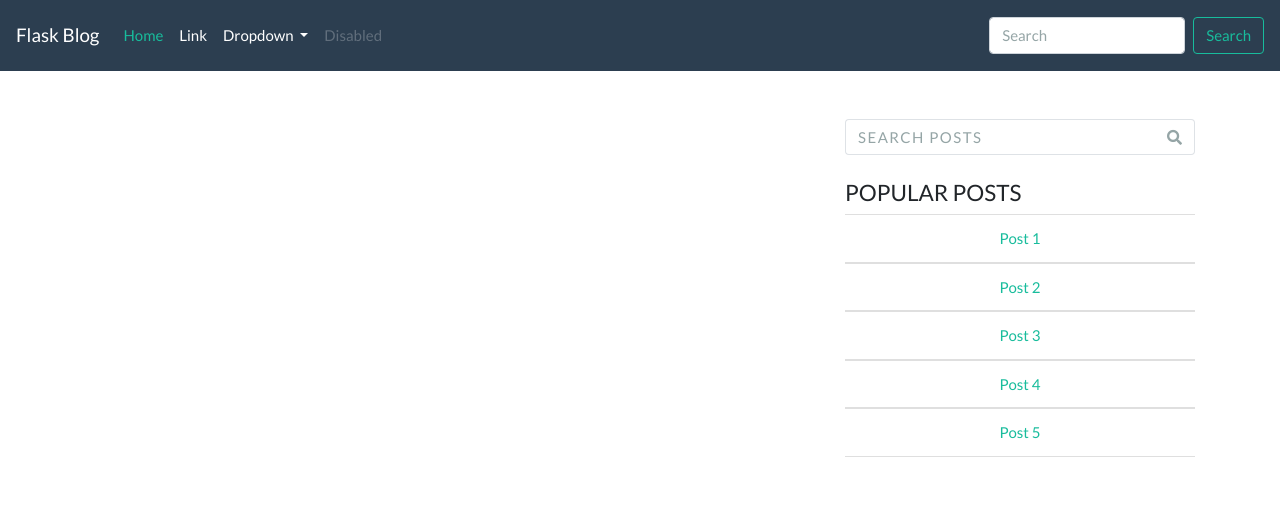
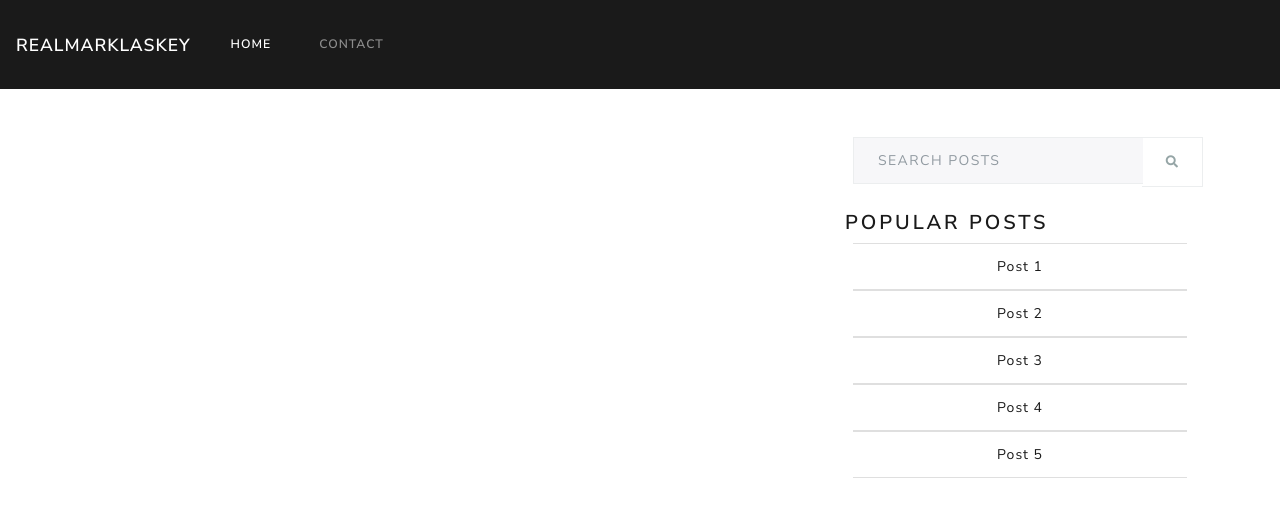
Before and after one commit to laskeym/flask_blog, a Flask app: page / in a window 1280 px wide. Shown: the top 517 px of the page. Run offline with Flask 2, Linux system fonts and the light colour scheme; data that the repository does not hold is empty; some libraries are stand-ins or nearby versions.

Commit message:
Finished up the home page

```diff
--- a/app/models.py
+++ b/app/models.py
@@ -1,4 +1,4 @@
-from app import db
+from app import app, db
 
 import datetime
 
@@ -18,6 +18,7 @@ import timeago
 SITE_WIDTH = 800
 oembed_providers = bootstrap_basic(OEmbedCache())
 
+
 class Posts(db.Model):
     __tablename__ = 'Posts'
 
@@ -29,7 +30,7 @@ class Posts(db.Model):
 
     @classmethod
     def all(cls):
-        return cls.query.order_by(sa.desc(cls.created_date)) # Return object
+        return cls.query.order_by(sa.desc(cls.created_date))  # Return object
 
     @classmethod
     def by_id(cls, id):
@@ -45,7 +46,8 @@ class Posts(db.Model):
 
     @property
     def html_content(self):
-        hilite = CodeHiliteExtension(linenums=False, css_class='highlight')
+        hilite = CodeHiliteExtension(linenums=False,
+                                     css_class='highlight my-3')
         extras = ExtraExtension()
         markdown_content = markdown(self.body, extensions=[hilite, extras])
         oembed_content = parse_html(
--- a/app/static/css/blog_index.css
+++ b/app/static/css/blog_index.css
@@ -1,6 +1,4 @@
-
-
-.post-title:hover {
+.post-title:hover, .social-media-btns a {
   text-decoration: none;
 }
 
@@ -30,6 +28,10 @@
   word-wrap: nowrap;
 }
 
+.share {
+  font-weight: bold;
+}
+
 #popular-posts li {
   border-left: none;
   border-right: none;
--- /dev/null
+++ b/app/static/css/blog_view.css
@@ -0,0 +1,6 @@
+.highlight {
+  background-color: #F5F5F5;
+  border: 1px solid #CCCCCC;
+  border-radius: 5px;
+  padding: 10px;
+}
--- a/app/templates/base.html
+++ b/app/templates/base.html
@@ -2,7 +2,7 @@
 <html lang="en">
 <head>
   <meta charset="UTF-8">
-  <link rel="stylesheet" href="https://bootswatch.com/4/flatly/bootstrap.min.css">
+  <link rel="stylesheet" href="https://bootswatch.com/4/lux/bootstrap.min.css">
   <!-- FONT AWESOME 5 -->
   <link rel="stylesheet" href="https://use.fontawesome.com/releases/v5.0.13/css/all.css" integrity="sha384-DNOHZ68U8hZfKXOrtjWvjxusGo9WQnrNx2sqG0tfsghAvtVlRW3tvkXWZh58N9jp" crossorigin="anonymous">
   {% block head %} {% endblock %}
@@ -10,7 +10,7 @@
 </head>
 <body>
   <nav class="navbar navbar-expand-lg navbar-dark bg-primary mb-5">
-    <a class="navbar-brand" href="#">Flask Blog</a>
+    <a class="navbar-brand" href="{{ url_for('index') }}">RealMarkLaskey</a>
     <button class="navbar-toggler" type="button" data-toggle="collapse" data-target="#navbarSupportedContent" aria-controls="navbarSupportedContent" aria-expanded="false" aria-label="Toggle navigation">
       <span class="navbar-toggler-icon"></span>
     </button>
@@ -18,30 +18,12 @@
     <div class="collapse navbar-collapse" id="navbarSupportedContent">
       <ul class="navbar-nav mr-auto">
         <li class="nav-item active">
-          <a class="nav-link" href="#">Home <span class="sr-only">(current)</span></a>
+          <a class="nav-link" href="{{ url_for('index') }}">Home <span class="sr-only">(current)</span></a>
         </li>
         <li class="nav-item">
-          <a class="nav-link" href="#">Link</a>
-        </li>
-        <li class="nav-item dropdown">
-          <a class="nav-link dropdown-toggle" href="#" id="navbarDropdown" role="button" data-toggle="dropdown" aria-haspopup="true" aria-expanded="false">
-            Dropdown
-          </a>
-          <div class="dropdown-menu" aria-labelledby="navbarDropdown">
-            <a class="dropdown-item" href="#">Action</a>
-            <a class="dropdown-item" href="#">Another action</a>
-            <div class="dropdown-divider"></div>
-            <a class="dropdown-item" href="#">Something else here</a>
-          </div>
-        </li>
-        <li class="nav-item">
-          <a class="nav-link disabled" href="#">Disabled</a>
+          <a class="nav-link" href="#">Contact</a>
         </li>
       </ul>
-      <form class="form-inline my-2 my-lg-0">
-        <input class="form-control mr-sm-2" type="search" placeholder="Search" aria-label="Search">
-        <button class="btn btn-outline-success my-2 my-sm-0" type="submit">Search</button>
-      </form>
     </div>
   </nav>
 
--- a/app/templates/blog_view.html
+++ b/app/templates/blog_view.html
@@ -2,6 +2,7 @@
 
 {% block head %}
 <link rel="stylesheet" href="{{ url_for('static', filename='css/vs.css') }}">
+<link rel="stylesheet" href="{{ url_for('static', filename='css/blog_view.css') }}">
 {% endblock %}
 
 {% block body %}
--- a/app/templates/index.html
+++ b/app/templates/index.html
@@ -5,7 +5,7 @@
 {% endblock %}
 
 {% block body %}
-  <div class="row">
+  <div class="row mb-4">
     <div class="col-sm-12 col-md-8">
       {% with messages = get_flashed_messages() %}
         {% if messages %}
@@ -33,28 +33,46 @@
         </div>
       {% endfor %}
 
+
+      <nav aria-label="Page navigation example">
+        <ul class="pagination justify-content-center">
           {% if prev_url %}
-        <a href="{{ prev_url }}">Previous</a>
+            <li class="page-item">
+              <a href="{{ prev_url }}" class="page-link" aria-label="Previous">
+                <span aria-hidden="true">&laquo;</span>
+                <span class="sr-only">Previous</span>
+              </a>
+            </li>
           {% endif %}
-
           {% for page in posts.iter_pages() %}
             {% if page %}
               {% if page != posts.page %}
-            <a href="{{ url_for('index', page=page) }}">{{ page }}</a>
+                <li class="page-item"><a href="{{ url_for('index', page=page) }}" class="page-link">{{ page }}</a></li>
               {% else %}
-            <strong>{{ page }}</strong>
+                <li class="page-item active">
+                  <span class="page-link">
+                    {{ page }}
+                    <span class="sr-only">(current)</span>
+                  </span>
+                </li>
               {% endif %}
             {% endif %}
           {% endfor %}
-
           {% if next_url %}
-        <a href="{{ next_url }}">Next</a>
+            <li class="page-item">
+              <a href="{{ next_url }}" class="page-link" aria-label="Next">
+                <span aria-hidden="true">&raquo;</span>
+                <span class="sr-only">Next</span>
+              </a>
+            </li>
           {% endif %}
+        </ul>
+      </nav>
     </div>
 
     <div class="col-md-4">
       <form class="mb-4">
-        <div class="input-group">
+        <div class="input-group mx-2">
           <input type="search" placeholder="Search Posts" class="form-control py-2 border-right-0 border" id="post-search">
           <span class="input-group-append">
             <button class="btn btn-outline-secondary border-left-0 border" type="button" id="search-btn">
@@ -64,8 +82,8 @@
         </div>
       </form>
 
-      <h4 id="popular-posts-heading">Popular Posts</h4>
-      <ul class="list-group text-center" id="popular-posts">
+      <h4 id="popular-posts-heading mx-2">Popular Posts</h4>
+      <ul class="list-group text-center mx-2" id="popular-posts">
         <a href="#"><li class="list-group-item">Post 1</li></a>
         <a href="#"><li class="list-group-item">Post 2</li></a>
         <a href="#"><li class="list-group-item">Post 3</li></a>
--- a/app/views/views.py
+++ b/app/views/views.py
@@ -17,15 +17,6 @@ def index():
         if posts.has_next else None
     prev_url = url_for('index', page=posts.prev_num) \
         if posts.has_prev else None
-
-    print('*'*75)
-    for page in posts.iter_pages():
-        if page:
-            if page != posts.page:
-                print('<a href="url_for("index", page=', page, ")>", page, "</a>")
-            else:
-                print('<strong>',page,'</strong>')
-    print('*'*75)
 
     return render_template('index.html', posts=posts,
                            next_url=next_url, prev_url=prev_url)
--- a/config.py
+++ b/config.py
@@ -10,4 +10,5 @@ class Config(object):
             .format(db=os.path.join(basedir, 'app.db'))
     SQLALCHEMY_TRACK_MODIFICATIONS = False
 
+    # Blog config
     POSTS_PER_PAGE = 3
```
Lines whose indentation alone changed are shown as unchanged.
